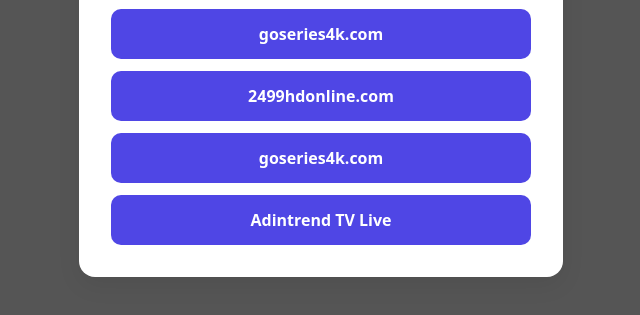
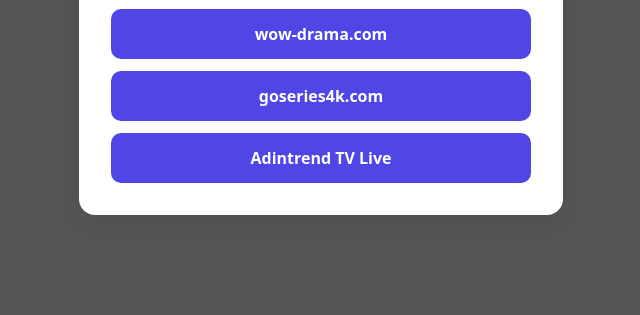
Before and after one commit to sukasemt/sukasemt.github.io, a plain HTML site: page index.html in a window 1280 px wide. Shown: the part 379-694 px from the top of the page, without its empty margins (319-959 px from the left). Drawn offline with Linux system fonts and the light colour scheme.

Commit message:
Clean up navigation links in index.html
Removed duplicate link to 'goseries4k.com' and the link to '2499hdonline.com'.

```diff
--- a/index.html
+++ b/index.html
@@ -50,8 +50,6 @@
       <a href="https://123-hdc.com" target="_self" rel="noopener noreferrer">123-hdc.com</a>
       <a href="https://wow-drama.com/" target="_self" rel="noopener noreferrer">wow-drama.com</a>
       <a href="https://goseries4k.com/" target="_self" rel="noopener noreferrer">goseries4k.com</a>
-      <a href="https://2499hdonline.com/" target="_self" rel="noopener noreferrer">2499hdonline.com</a>
-      <a href="https://goseries4k.com/" target="_self" rel="noopener noreferrer">goseries4k.com</a>
       <a href="https://www.adintrend.tv/hd/?t=live" target="_self" rel="noopener noreferrer">Adintrend TV Live</a>
     </nav>
   </main>
```
